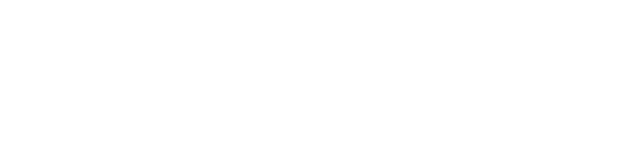
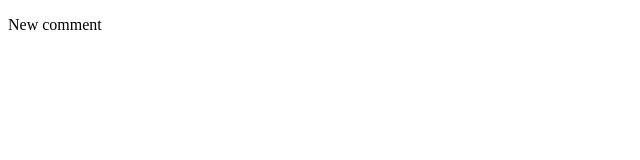
Before and after one commit to basimalali/MyApp2, a plain HTML site: page index.html in a window 1280 px wide. Shown: the whole page, without its empty margins (0-640 px from the left). Drawn offline with Linux system fonts and the light colour scheme.

Commit message:
New comment added

```diff
--- a/index.html
+++ b/index.html
@@ -7,5 +7,6 @@
 </head>
 <body>
 
+    <p>New comment</p>
 </body>
 </html>
```
